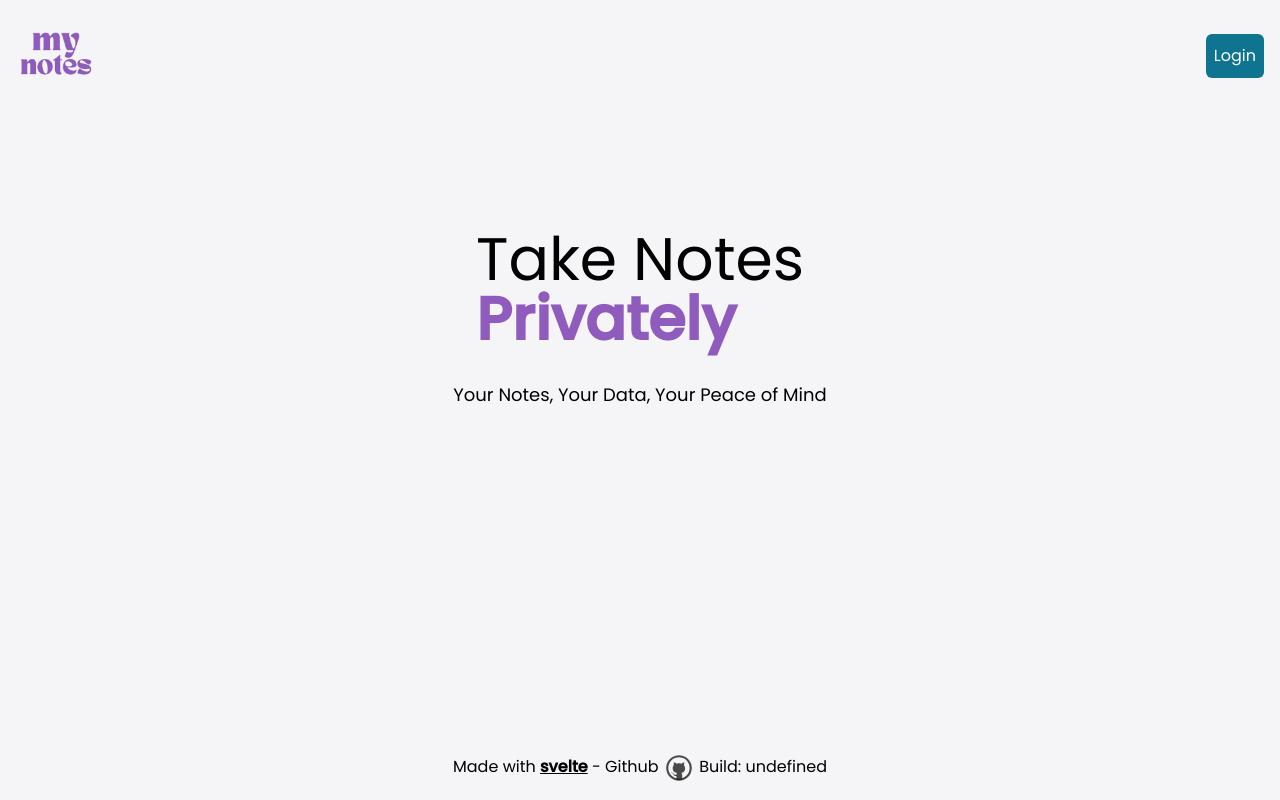
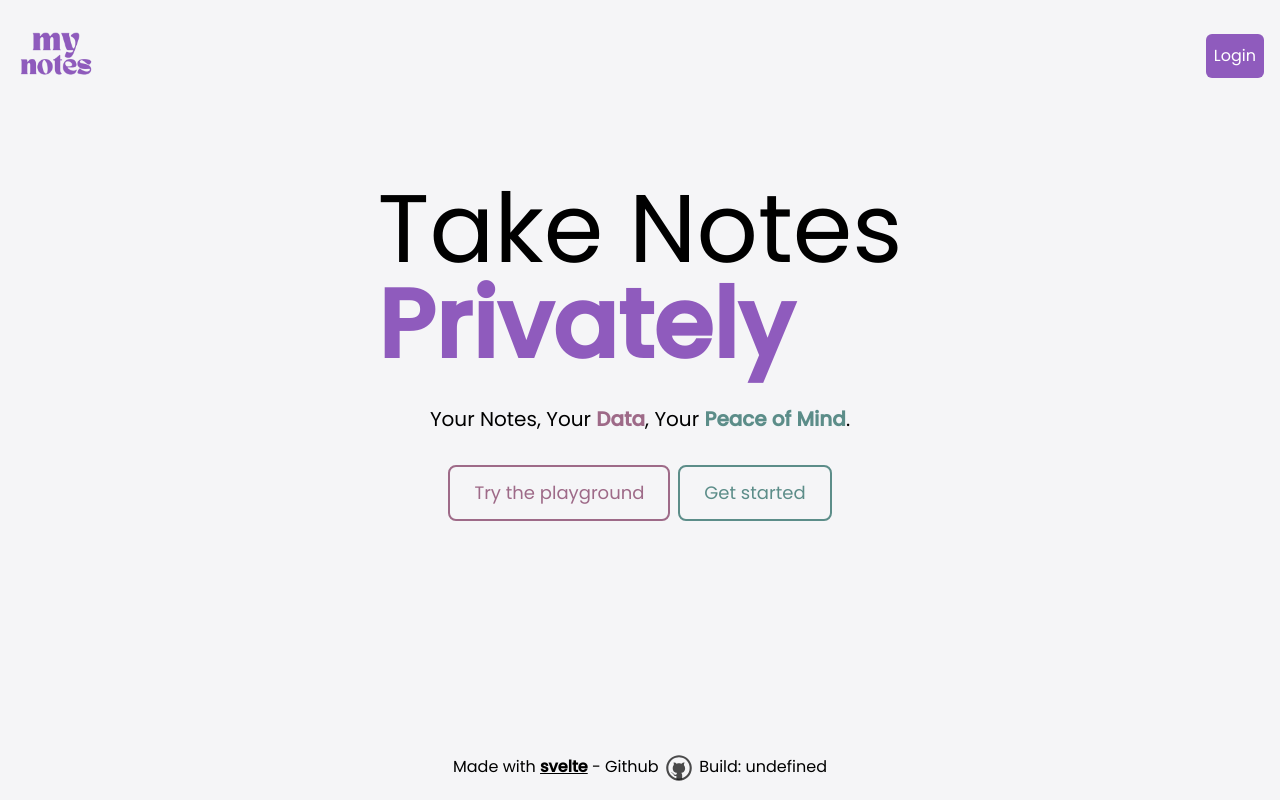
Before and after one commit to dejanvasic85/notes, a SvelteKit app: page / in a window 1280 px wide. Built offline with nearby package versions, Linux system fonts and the light colour scheme; no server answers.

Commit message:
Making progress on the homepage and colours

```diff
--- a/src/components/Button.svelte
+++ b/src/components/Button.svelte
@@ -6,7 +6,7 @@
 	export let type: 'button' | 'submit' | 'reset' = 'button';
 
 	const variantClass = {
-		primary: 'bg-cyan-700 hover:bg-cyan-600 text-white',
+		primary: 'bg-primary hover:bg-secondary text-white',
 		ghost: 'dark:hover:bg-slate-800'
 	};
 
@@ -17,7 +17,7 @@
 	{type}
 	class="{variantClass[
 		variant
-	]} {roundedClass} flex min-h-11 min-w-[44px] items-center justify-center p-2 text-base hover:ring-2"
+	]} {roundedClass}  flex min-h-11 min-w-[44px] items-center justify-center p-2 text-base hover:ring-2"
 	on:click
 >
 	<slot />
--- a/src/routes/+page.svelte
+++ b/src/routes/+page.svelte
@@ -15,10 +15,29 @@
 	</nav>
 </header>
 
-<section class="flex w-full flex-[0.6] flex-col items-center justify-center">
-	<h1 class="text-6xl">
+<section
+	class="hero-bg flex w-full flex-[0.6] flex-col items-center justify-center gap-8 rounded-xl"
+>
+	<h1 class="text-8xl">
 		Take Notes
 		<span class="block font-bold text-primary">Privately</span>
 	</h1>
-	<p class="mt-8 text-lg">Your Notes, Your Data, Your Peace of Mind</p>
+
+	<p class="text-xl">
+		Your Notes, Your <span class="font-bold text-secondary">Data</span>, Your
+		<span class="font-bold text-tertiary">Peace of Mind</span>.
+	</p>
+
+	<div class="flex gap-2">
+		<a
+			href="/playground"
+			class="rounded-lg border-2 border-secondary px-6 py-3 text-lg text-secondary transition-colors duration-300 hover:bg-secondary/90 hover:text-white"
+			>Try the playground</a
+		>
+		<a
+			href="/api/auth/login?screen_hint=register"
+			class="rounded-lg border-2 border-tertiary px-6 py-3 text-lg text-tertiary transition-colors duration-300 hover:bg-tertiary/90 hover:text-white"
+			>Get started</a
+		>
+	</div>
 </section>
--- a/tailwind.config.js
+++ b/tailwind.config.js
@@ -9,6 +9,8 @@ export default {
 			colors: {
 				dark: colors.slate[900],
 				primary: '#8f5bbd',
+				secondary: '#9E6A88',
+				tertiary: '#5C8D89',
 				background: '#f5f5f7'
 			},
 			fontFamily: {
```
